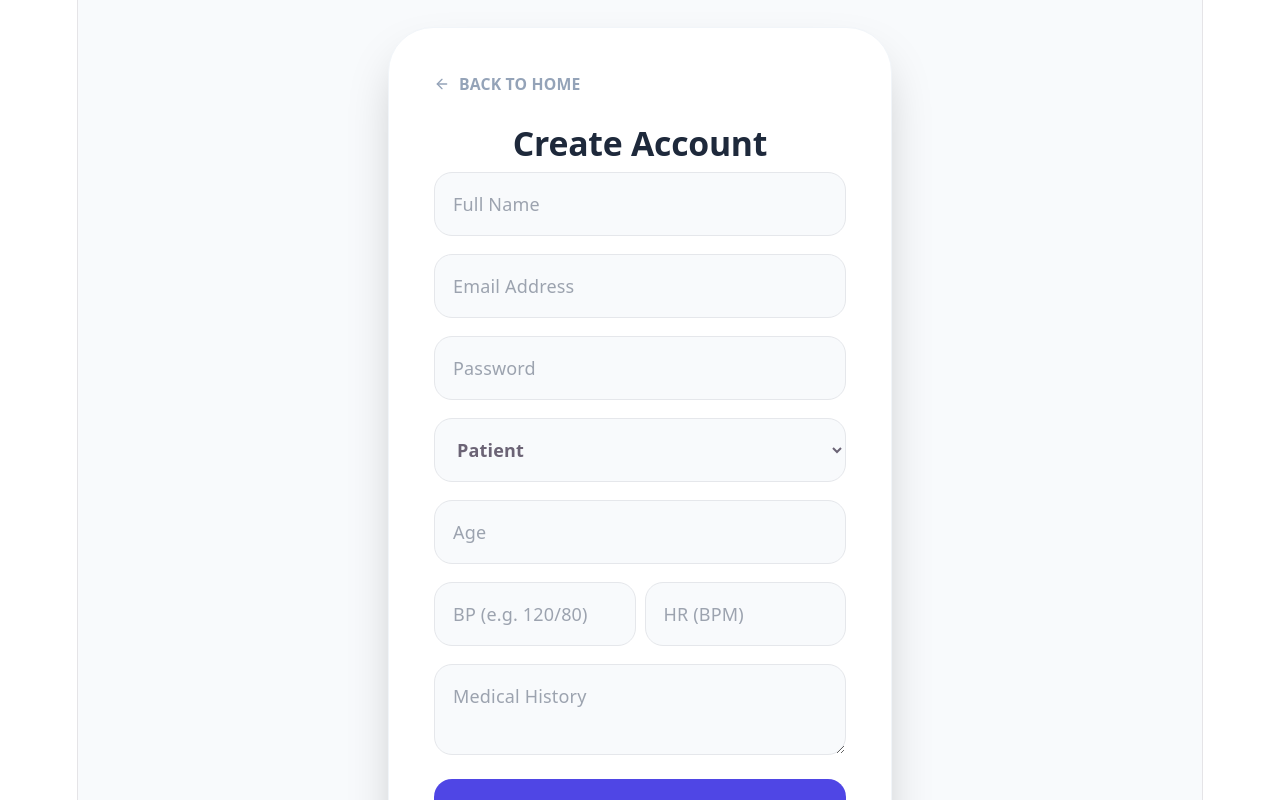
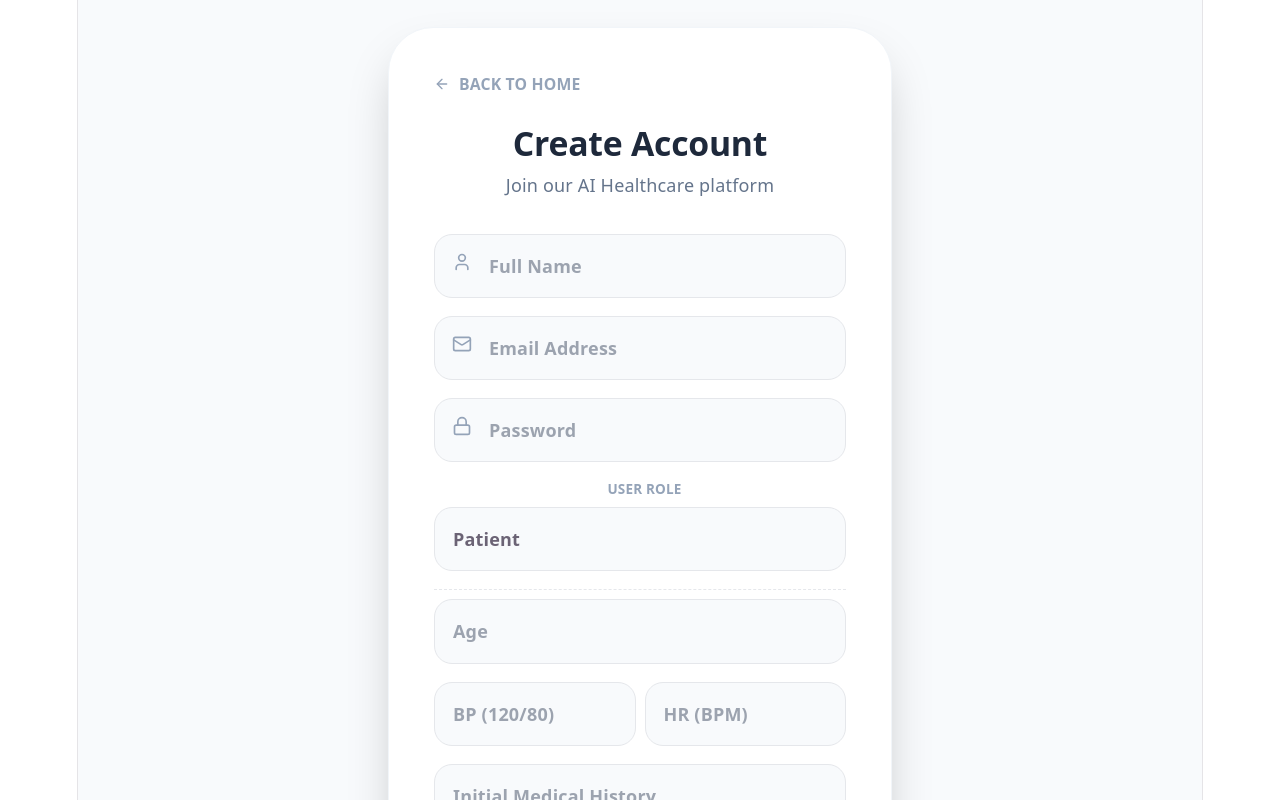
Before and after one commit to balaji1016-gif/HealthAI, a React (Vite) app in the folder healthcare-frontend/: page /register in a window 1280 px wide. Shown: the top 800 px of the page. Built offline with nearby package versions, Linux system fonts and the light colour scheme.

Commit message:
Update register.jsx

```diff
--- a/healthcare-frontend/src/pages/register.jsx
+++ b/healthcare-frontend/src/pages/register.jsx
@@ -1,7 +1,7 @@
 import React, { useState } from 'react';
 import { useNavigate } from 'react-router-dom';
-import { register } from '../api';
-import { User, Mail, Lock, UserPlus, ArrowLeft, Activity, History } from 'lucide-react';
+import axios from 'axios';
+import { User, Mail, Lock, UserPlus, ArrowLeft, Activity } from 'lucide-react';
 import toast from 'react-hot-toast';
 
 const Register = () => {
@@ -13,7 +13,9 @@ const Register = () => {
     age: '',
     bloodPressure: '',
     heartRate: '',
-    medicalHistory: ''
+    medicalHistory: '',
+    vitalsHistory: '', // Compatible with new chart feature
+    doubts: '' // Compatible with new doubts feature
   });
   const [loading, setLoading] = useState(false);
   const navigate = useNavigate();
@@ -22,50 +24,67 @@ const Register = () => {
     e.preventDefault();
     setLoading(true);
     try {
-      const res = await register(formData);
+      // Direct call to your Render Backend
+      const res = await axios.post('https://health-ai-backend-q09o.onrender.com/api/auth/register', formData);
+
       if (res.status === 201 || res.status === 200) {
         toast.success("Account created successfully!");
         navigate('/login');
       }
     } catch (err) {
-      toast.error(err.response?.data?.message || "Registration failed");
+      toast.error(err.response?.data?.message || "Registration failed - check if email exists");
     } finally {
       setLoading(false);
     }
   };
 
   return (
-    <div className="min-h-screen bg-slate-50 flex items-center justify-center p-6">
+    <div className="min-h-screen bg-slate-50 flex items-center justify-center p-6 font-sans">
       <div className="max-w-md w-full bg-white rounded-[2.5rem] shadow-2xl p-10 border border-slate-100">
-        <button onClick={() => navigate('/')} className="mb-6 flex items-center gap-2 text-slate-400 font-bold text-sm uppercase">
+        <button onClick={() => navigate('/')} className="mb-6 flex items-center gap-2 text-slate-400 font-bold text-sm uppercase hover:text-indigo-600 transition-colors">
           <ArrowLeft size={16} /> Back to Home
         </button>
 
         <h2 className="text-3xl font-black text-slate-800 mb-2">Create Account</h2>
+        <p className="text-slate-500 mb-8 font-medium">Join our AI Healthcare platform</p>
+
         <form onSubmit={handleRegister} className="space-y-4">
-          <input type="text" placeholder="Full Name" required className="w-full p-4 bg-slate-50 border rounded-2xl" onChange={(e) => setFormData({ ...formData, name: e.target.value })} />
-          <input type="email" placeholder="Email Address" required className="w-full p-4 bg-slate-50 border rounded-2xl" onChange={(e) => setFormData({ ...formData, email: e.target.value })} />
-          <input type="password" placeholder="Password" required className="w-full p-4 bg-slate-50 border rounded-2xl" onChange={(e) => setFormData({ ...formData, password: e.target.value })} />
+          <div className="relative">
+            <User className="absolute left-4 top-4 text-slate-400" size={20} />
+            <input type="text" placeholder="Full Name" required className="w-full p-4 pl-12 bg-slate-50 border rounded-2xl focus:ring-2 ring-indigo-500 outline-none font-semibold" onChange={(e) => setFormData({ ...formData, name: e.target.value })} />
+          </div>
 
-          <select className="w-full p-4 bg-slate-50 border rounded-2xl font-bold" value={formData.role} onChange={(e) => setFormData({ ...formData, role: e.target.value })}>
-            <option value="PATIENT">Patient</option>
-            <option value="DOCTOR">Doctor</option>
-          </select>
+          <div className="relative">
+            <Mail className="absolute left-4 top-4 text-slate-400" size={20} />
+            <input type="email" placeholder="Email Address" required className="w-full p-4 pl-12 bg-slate-50 border rounded-2xl focus:ring-2 ring-indigo-500 outline-none font-semibold" onChange={(e) => setFormData({ ...formData, email: e.target.value })} />
+          </div>
 
-          {/* PATIENT-ONLY FIELDS */}
+          <div className="relative">
+            <Lock className="absolute left-4 top-4 text-slate-400" size={20} />
+            <input type="password" placeholder="Password" required className="w-full p-4 pl-12 bg-slate-50 border rounded-2xl focus:ring-2 ring-indigo-500 outline-none font-semibold" onChange={(e) => setFormData({ ...formData, password: e.target.value })} />
+          </div>
+
+          <div className="flex flex-col gap-2">
+            <label className="text-xs font-black text-slate-400 uppercase ml-2">User Role</label>
+            <select className="w-full p-4 bg-slate-50 border rounded-2xl font-bold appearance-none cursor-pointer outline-none" value={formData.role} onChange={(e) => setFormData({ ...formData, role: e.target.value })}>
+              <option value="PATIENT">Patient</option>
+              <option value="DOCTOR">Doctor</option>
+            </select>
+          </div>
+
           {formData.role === 'PATIENT' && (
-            <div className="space-y-4 animate-in fade-in duration-300">
-              <input type="number" placeholder="Age" className="w-full p-4 bg-slate-50 border rounded-2xl" onChange={(e) => setFormData({ ...formData, age: e.target.value })} />
+            <div className="space-y-4 pt-2 border-t border-dashed">
+              <input type="number" placeholder="Age" className="w-full p-4 bg-slate-50 border rounded-2xl font-semibold outline-none" onChange={(e) => setFormData({ ...formData, age: e.target.value })} />
               <div className="flex gap-2">
-                <input type="text" placeholder="BP (e.g. 120/80)" className="w-1/2 p-4 bg-slate-50 border rounded-2xl" onChange={(e) => setFormData({ ...formData, bloodPressure: e.target.value })} />
-                <input type="text" placeholder="HR (BPM)" className="w-1/2 p-4 bg-slate-50 border rounded-2xl" onChange={(e) => setFormData({ ...formData, heartRate: e.target.value })} />
+                <input type="text" placeholder="BP (120/80)" className="w-1/2 p-4 bg-slate-50 border rounded-2xl font-semibold outline-none" onChange={(e) => setFormData({ ...formData, bloodPressure: e.target.value })} />
+                <input type="text" placeholder="HR (BPM)" className="w-1/2 p-4 bg-slate-50 border rounded-2xl font-semibold outline-none" onChange={(e) => setFormData({ ...formData, heartRate: e.target.value })} />
               </div>
-              <textarea placeholder="Medical History" className="w-full p-4 bg-slate-50 border rounded-2xl" onChange={(e) => setFormData({ ...formData, medicalHistory: e.target.value })} />
+              <textarea placeholder="Initial Medical History" className="w-full p-4 bg-slate-50 border rounded-2xl font-semibold outline-none h-24" onChange={(e) => setFormData({ ...formData, medicalHistory: e.target.value })} />
             </div>
           )}
 
-          <button type="submit" disabled={loading} className="w-full py-5 bg-indigo-600 text-white rounded-2xl font-black">
-            {loading ? "CREATING..." : "Register Now"}
+          <button type="submit" disabled={loading} className="w-full py-5 bg-indigo-600 text-white rounded-2xl font-black uppercase tracking-widest shadow-lg shadow-indigo-200 hover:bg-indigo-700 transition-all active:scale-95 flex items-center justify-center gap-2">
+            {loading ? "CREATING ACCOUNT..." : <><UserPlus size={20}/> Register Now</>}
           </button>
         </form>
       </div>
```
